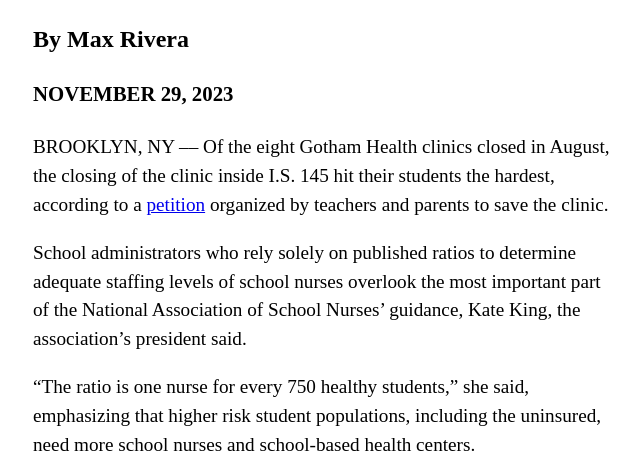
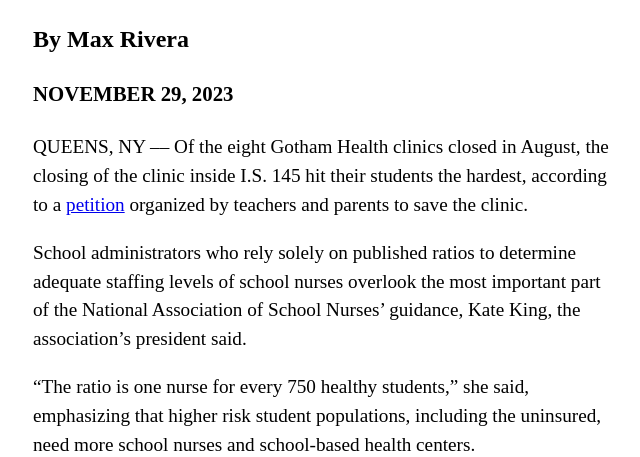
Before and after one commit to maxrivera225/jackson, a plain HTML site: page index.html in a window 1280 px wide. Shown: the part 900-1357 px from the top of the page, without its empty margins (317-957 px from the left). Drawn offline with nearby package versions, Linux system fonts and the light colour scheme.

Commit message:
Add files via upload
newest index

```diff
--- a/index.html
+++ b/index.html
@@ -27,7 +27,7 @@
 			<div class="container">
 				<h3 class ="byline">By Max Rivera</h3>
             <h4>November 29, 2023</h4>
-			<p class="intro"> <p><span>BROOKLYN, NY ––</span>
+			<p class="intro"> <p><span>QUEENS, NY ––</span>
                 Of the eight Gotham Health clinics closed in August, the closing of the clinic inside I.S. 145 hit their students the hardest, according to a <a href="https://www.change.org/p/return-i-s-145-s-health-clinic" target="_blank">petition</a> organized by teachers and parents to save the clinic.</p>
 
                 <p>School administrators who rely solely on published ratios to determine adequate staffing levels of school nurses overlook the most important part of the National Association of School Nurses’ guidance, Kate King, the association’s president said.</p>
```
